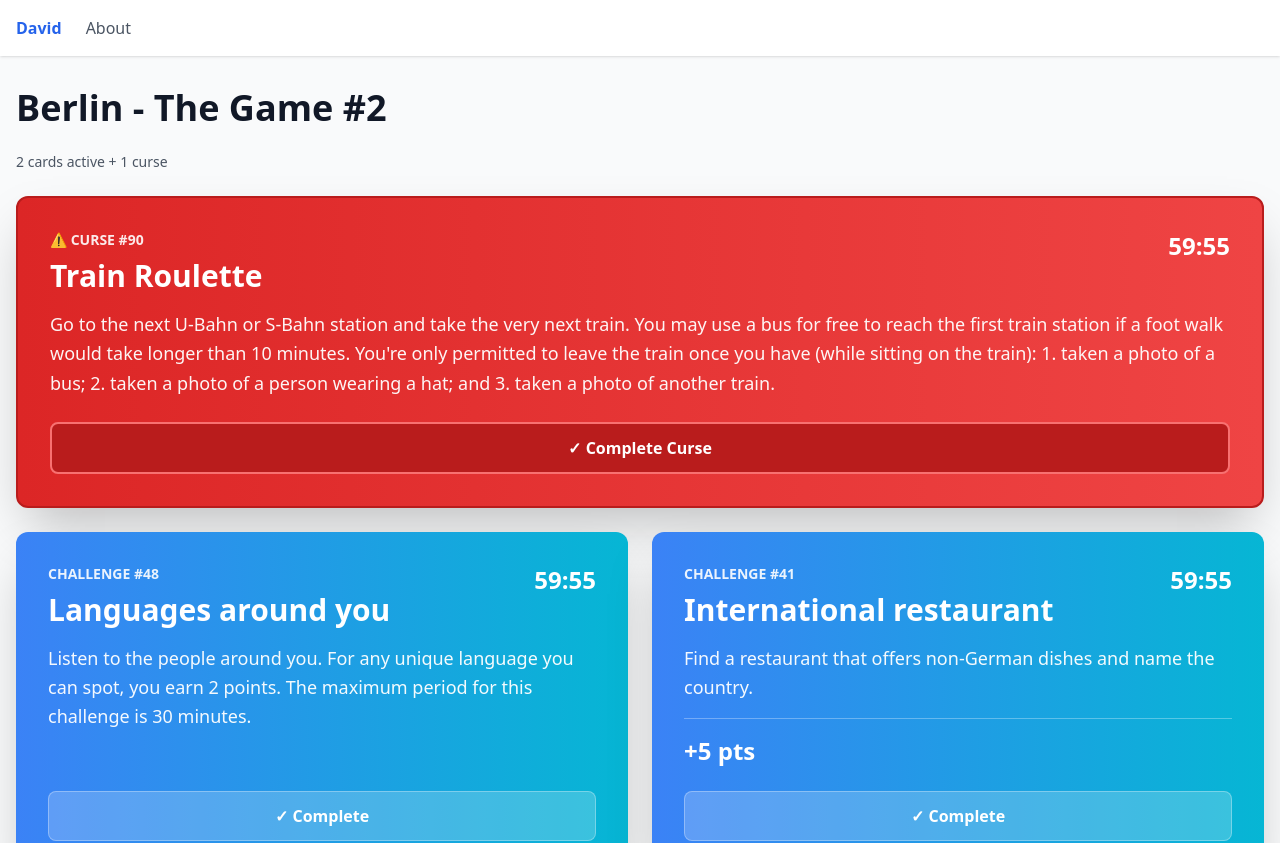
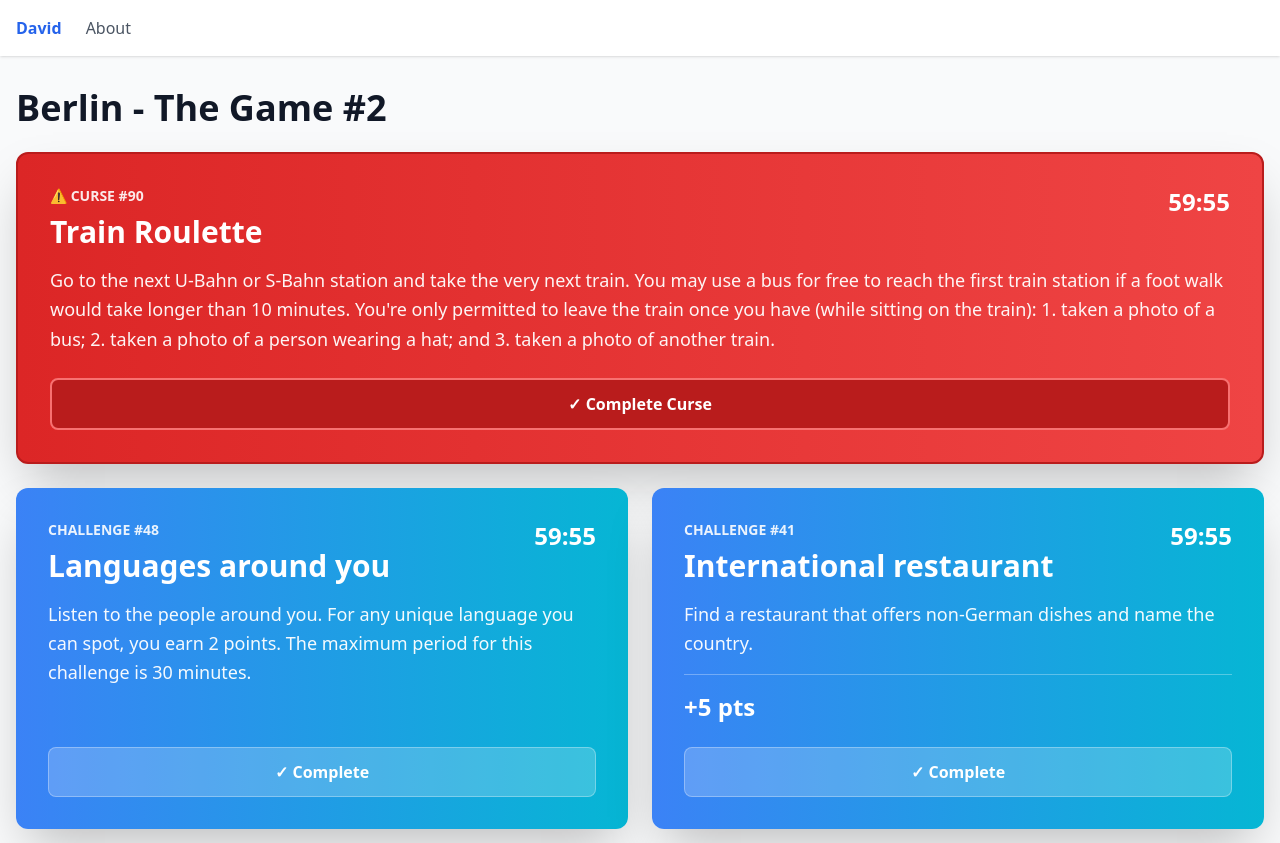
Before and after one commit to vladimirshefer/city-navigation-game, a React (Vite) app: page / in a window 1280 px wide. Shown: the top 843 px of the page. Built offline with nearby package versions, Linux system fonts and the light colour scheme.

Commit message:
Remove card count display text

```diff
--- a/src/components/ChallengeSelector.jsx
+++ b/src/components/ChallengeSelector.jsx
@@ -198,12 +198,6 @@ export default function ChallengeSelector() {
   return (
     <div className="space-y-6">
 
-      {drawnCards && (
-        <div className="text-sm text-gray-600">
-          {drawnCards.length} card{drawnCards.length !== 1 ? 's' : ''} active {activeCurse && '+ 1 curse'}
-        </div>
-      )}
-
       {activeCurse && (
         <div className="bg-gradient-to-r from-red-600 to-red-500 rounded-xl p-8 text-white shadow-2xl flex flex-col border-2 border-red-700">
           <div className="space-y-4 flex-1">
```
